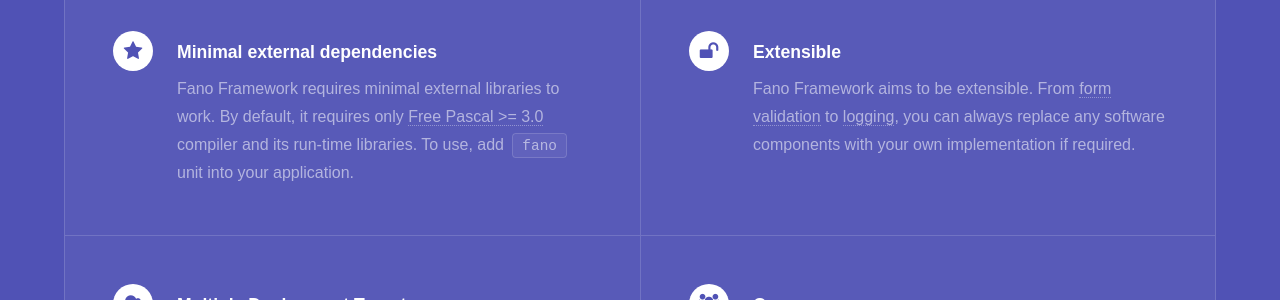
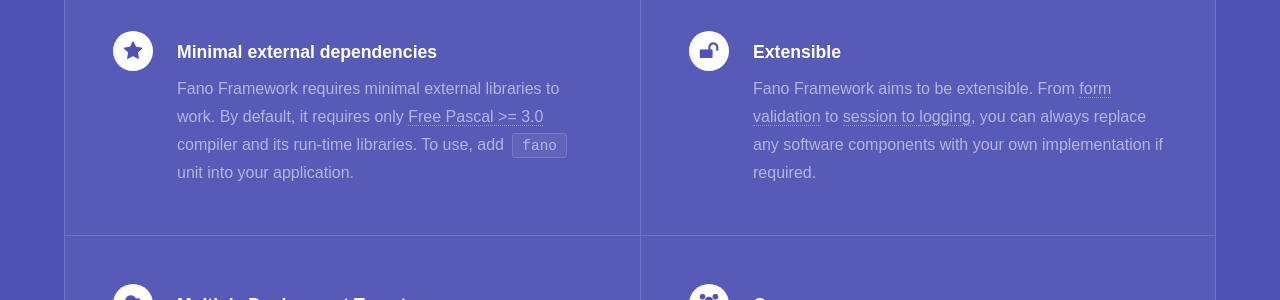
Before and after one commit to fanoframework/fanoframework.github.io, a Jekyll site: the page index.html, which Jekyll copies as it is, in a window 1280 px wide and 900 px high, scrolled down 1438 px. Shown: the part 152-452 px from the top of the window. Built offline with Jekyll 4.4.1, drawn with Linux system fonts in a browser that asks for light colours.

Commit message:
Add link to session

```diff
--- a/index.html
+++ b/index.html
@@ -128,7 +128,7 @@
                         <span class="icon major fa-unlock"></span>
                         <h3>Extensible</h3>
                         <p>Fano Framework aims to be extensible. From
-                            <a href="/security/form-validation">form validation</a> to <a href="/utilities/using-loggers">logging</a>,
+                            <a href="/security/form-validation">form validation</a> to <a href="/working-with-session">session</> to <a href="/utilities/using-loggers">logging</a>,
                             you can always replace any software components with your own implementation if required.</p>
                     </section>
                     <section>
```
